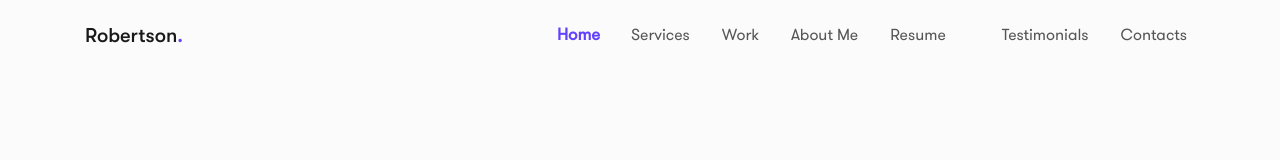
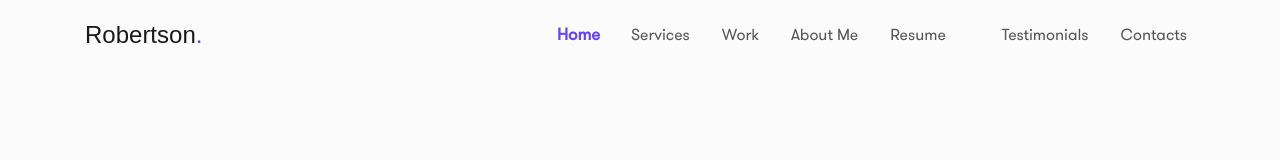
Before and after one commit to robertsonmorales/robertsonmorales.com, a React (Create React App) app: page / in a window 1280 px wide. Shown: the top 160 px of the page. Built offline with nearby package versions, Linux system fonts and the light colour scheme; some icons are missing.

Commit message:
update: new css rulesets

```diff
--- a/src/components/Header.jsx
+++ b/src/components/Header.jsx
@@ -15,7 +15,7 @@ class Header extends React.Component {
                 >
                     <div className="container from-nav mx-3 mx-md-auto">
                         <a className="navbar-brand border-0 bg-transparent outline-none" href="/">
-                            <div className="font-weight-500">
+                            <div className="h4 mb-0 font-weight-500 font-stack-1">
                             Robertson<span className="text-primary">.</span>
                             </div>
                         </a>
--- a/src/sass/_custom.scss
+++ b/src/sass/_custom.scss
@@ -18,7 +18,7 @@
 
 /* IMAGES */
 .img-fluid-extension{
-    object-fit: contain;
+    object-fit: fill;
     width: 110px;
     height: 110px;
 }
@@ -89,6 +89,10 @@
     }
 
     .card-body{
+        .card-title{
+            @extend .font-stack-1;
+        }
+
         .card-text{
             color: $text-muted;
         }
@@ -114,6 +118,8 @@
 .img-fluid-hovered{
     width: 100%;
     transition: all .4s ease;
+    // aspect-ratio: 1.32;
+    object-fit: fill;
 
     &:hover{
         opacity: .9;
@@ -123,7 +129,7 @@
 
 .screen-height{
     min-height: 100vh;
-    @extend .flexbox-center;
+    @extend .flexbox-center, .bg-primary--saturated;
 }
 
 .saturate{
@@ -135,6 +141,10 @@
     color: $primary;
 }
 
+.text-highlight{
+    @extend .font-stack-1;
+}
+
 .flexbox-works{
     align-items: center;
     flex-direction: column-reverse;
@@ -143,20 +153,21 @@
 
 // * Builth with ???
 .built-with{
+    list-style-type: none;
     display: flex;
     flex-wrap: wrap;
-}
-
-.built-with-using{
-    @extend .mt-2, .mr-2;
+    align-items: center;
+    justify-content: flex-start;
+    @extend .gap-sm, .mb-0;
 }
 // * ends here
 
 // * Works here
 .work-img-wrapper{
-    @extend .mb-4, .mb-md-0;
     border-radius: $card-radius;
     overflow: hidden;
+
+    @extend .mb-4, .mb-md-0;
 
     img{
         transition: all .4s ease-in-out;
@@ -168,29 +179,28 @@
 }
 
 .work-description{
-    @extend .text-muted;
+    color: $text-muted;
 }
 
 .work-action{
-    @extend .mt-4, .flexbox-start;
+    @extend .flexbox-start;
 }
 // * ends here
 
 // * Skills
 .skill-gallery{
-    display: flex;
-    align-items: center;
-    justify-content: center;
-    flex-wrap: wrap;
+    .skill-img{
+        transition: all 0.4s ease-in-out;
+        width: 110px;
+        height: 110px;
+        object-fit: contain;
+        aspect-ratio: 1 / 1;
 
-    .skill-img{
-        filter: saturate(0.1);
-        transition: filter 0.4s ease-in-out;
-        @extend .img-fluid, .img-fluid-extension;
+        @extend .p-4, .img-fluid, .img-fluid-extension;
 
-       &:hover{
-            filter: saturate(1);
-       }
+        &:hover{
+            transform: scale(1.1);
+        }
     }
 }
 // * ends here
@@ -219,7 +229,7 @@
 }
 
 .bg-primary--saturated{
-    background-color: unquote($primary + "22");
+    background-color: unquote($yellow + "05");
 }
 
 .my-avatar{
@@ -286,6 +296,7 @@
 
 .font-stack-1{
     font-family: $font-stack-1 !important;
+    letter-spacing: .4px;
 }
 
 .border-top-left-radius{
@@ -386,21 +397,6 @@
     @extend .bg-primary;
 }
 
-#carouselOnlineBanking > .carousel-indicators li,
-#carouselTravelBuddy > .carousel-indicators li,
-#carouselCareerSpace > .carousel-indicators li,
-#carouselTimeboard > .carousel-indicators li{
-    background-color: $light;
-    opacity: 1;
-}
-
-#carouselOnlineBanking > .carousel-indicators li.active,
-#carouselTravelBuddy > .carousel-indicators li.active,
-#carouselCareerSpace > .carousel-indicators li.active,
-#carouselTimeboard > .carousel-indicators li.active{
-    @extend .bg-primary;
-}
-
 .carousel-navigators{
     // background-image: linear-gradient(to bottom, #ffffff10 0%, #ffffff10 0%, #ffffff10 0%, #00000040 100%);
     display: flex;
@@ -442,12 +438,17 @@
     height: 60px;
     border-radius: 100%;
     @extend .flexbox-center;
+
+    img{
+        width: 60px;
+        height: 60px;
+        aspect-ratio: 1 / 1;
+    }
 }
 
 .testimonial-quote{
-    line-height: 37px;
-    font-size: 24px;
-    font-weight: 400;
+    font-size: 20px;
+    font-weight: normal;
 }
 
 .testimonial--highlight{
@@ -461,6 +462,18 @@
 
 .gap-x-base{
     row-gap: 16px;
+}
+
+.gap-x-sm{
+    row-gap: 12px;
+}
+
+.gap-base{
+    gap: 16px;
+}
+
+.gap-sm{
+    gap: 8px;
 }
 
 .btn-contact{
@@ -507,7 +520,7 @@
 }
 
 .background-img{
-    background-image: linear-gradient(to right, #4e31cd55, #6440ff33), url("../images/bg.jpg");
+    background-image: url("../images/bg.svg");
     background-position: left;
     background-size: cover;
 }
--- a/src/sass/_font.scss
+++ b/src/sass/_font.scss
@@ -1,4 +1,2 @@
-// @import "fonts/google_sans";
-// @import "fonts/libre_baskerville";
-// @import "fonts/poppins";
+@import "fonts/poppins";
 @import "fonts/GT_Walsheim";
--- a/src/sass/_variables.scss
+++ b/src/sass/_variables.scss
@@ -1,15 +1,16 @@
-$body-bg: #fbfbfb;
+@import url('https://fonts.googleapis.com/css2?family=DM+Serif+Display&display=swap');
+
+$body-bg: #fafafa; // fafafa
 $primary: #6440ff;
 $secondary: #4e31cd;
-$light: #f3f3f3 !default;
+$light: #f3f3f3 !default; // f3f3f3
 $dark: #131b23 !default;
-$text-muted: #555;
-
-$saturated_primary: #6440ff15;
+$white: #fff;
+$text-muted: #626970;
 // blue : 4285f4;
 // green: 34a853;
 //  red: ea4335
-// yellow: fbbc05
+$yellow: #DBFF40;
 
 $theme-colors: (
     'primary': $primary,
@@ -21,7 +22,7 @@ $theme-colors: (
 $font-bold: 'GT Walsheim Bold', sans-serif;
 $font-medium: 'GT Walsheim Medium', sans-serif;
 $font-stack: 'GT Walsheim Regular', 'Poppins', sans-serif;
-$font-stack-1: 'Libre Baskerville', sans-serif;
+$font-stack-1: 'DM Serif Display', sans-serif;
 $font-size: 16px; // 0.875rem;
 $font-size-sm: 14px;
 
--- /dev/null
+++ b/src/sass/fonts/_poppins.scss
@@ -0,0 +1,162 @@
+/* devanagari */
+@font-face {
+    font-family: 'Poppins';
+    font-style: normal;
+    font-weight: 400;
+    font-display: swap;
+    src: url(https://fonts.gstatic.com/s/poppins/v15/pxiEyp8kv8JHgFVrJJbecmNE.woff2) format('woff2');
+    unicode-range: U+0900-097F, U+1CD0-1CF6, U+1CF8-1CF9, U+200C-200D, U+20A8, U+20B9, U+25CC, U+A830-A839, U+A8E0-A8FB;
+  }
+  /* latin-ext */
+  @font-face {
+    font-family: 'Poppins';
+    font-style: normal;
+    font-weight: 400;
+    font-display: swap;
+    src: url(https://fonts.gstatic.com/s/poppins/v15/pxiEyp8kv8JHgFVrJJnecmNE.woff2) format('woff2');
+    unicode-range: U+0100-024F, U+0259, U+1E00-1EFF, U+2020, U+20A0-20AB, U+20AD-20CF, U+2113, U+2C60-2C7F, U+A720-A7FF;
+  }
+  /* latin */
+  @font-face {
+    font-family: 'Poppins';
+    font-style: normal;
+    font-weight: 400;
+    font-display: swap;
+    src: url(https://fonts.gstatic.com/s/poppins/v15/pxiEyp8kv8JHgFVrJJfecg.woff2) format('woff2');
+    unicode-range: U+0000-00FF, U+0131, U+0152-0153, U+02BB-02BC, U+02C6, U+02DA, U+02DC, U+2000-206F, U+2074, U+20AC, U+2122, U+2191, U+2193, U+2212, U+2215, U+FEFF, U+FFFD;
+  }
+  /* devanagari */
+  @font-face {
+    font-family: 'Poppins';
+    font-style: normal;
+    font-weight: 500;
+    font-display: swap;
+    src: url(https://fonts.gstatic.com/s/poppins/v15/pxiByp8kv8JHgFVrLGT9Z11lFc-K.woff2) format('woff2');
+    unicode-range: U+0900-097F, U+1CD0-1CF6, U+1CF8-1CF9, U+200C-200D, U+20A8, U+20B9, U+25CC, U+A830-A839, U+A8E0-A8FB;
+  }
+  /* latin-ext */
+  @font-face {
+    font-family: 'Poppins';
+    font-style: normal;
+    font-weight: 500;
+    font-display: swap;
+    src: url(https://fonts.gstatic.com/s/poppins/v15/pxiByp8kv8JHgFVrLGT9Z1JlFc-K.woff2) format('woff2');
+    unicode-range: U+0100-024F, U+0259, U+1E00-1EFF, U+2020, U+20A0-20AB, U+20AD-20CF, U+2113, U+2C60-2C7F, U+A720-A7FF;
+  }
+  /* latin */
+  @font-face {
+    font-family: 'Poppins';
+    font-style: normal;
+    font-weight: 500;
+    font-display: swap;
+    src: url(https://fonts.gstatic.com/s/poppins/v15/pxiByp8kv8JHgFVrLGT9Z1xlFQ.woff2) format('woff2');
+    unicode-range: U+0000-00FF, U+0131, U+0152-0153, U+02BB-02BC, U+02C6, U+02DA, U+02DC, U+2000-206F, U+2074, U+20AC, U+2122, U+2191, U+2193, U+2212, U+2215, U+FEFF, U+FFFD;
+  }
+  /* devanagari */
+  @font-face {
+    font-family: 'Poppins';
+    font-style: normal;
+    font-weight: 600;
+    font-display: swap;
+    src: url(https://fonts.gstatic.com/s/poppins/v15/pxiByp8kv8JHgFVrLEj6Z11lFc-K.woff2) format('woff2');
+    unicode-range: U+0900-097F, U+1CD0-1CF6, U+1CF8-1CF9, U+200C-200D, U+20A8, U+20B9, U+25CC, U+A830-A839, U+A8E0-A8FB;
+  }
+  /* latin-ext */
+  @font-face {
+    font-family: 'Poppins';
+    font-style: normal;
+    font-weight: 600;
+    font-display: swap;
+    src: url(https://fonts.gstatic.com/s/poppins/v15/pxiByp8kv8JHgFVrLEj6Z1JlFc-K.woff2) format('woff2');
+    unicode-range: U+0100-024F, U+0259, U+1E00-1EFF, U+2020, U+20A0-20AB, U+20AD-20CF, U+2113, U+2C60-2C7F, U+A720-A7FF;
+  }
+  /* latin */
+  @font-face {
+    font-family: 'Poppins';
+    font-style: normal;
+    font-weight: 600;
+    font-display: swap;
+    src: url(https://fonts.gstatic.com/s/poppins/v15/pxiByp8kv8JHgFVrLEj6Z1xlFQ.woff2) format('woff2');
+    unicode-range: U+0000-00FF, U+0131, U+0152-0153, U+02BB-02BC, U+02C6, U+02DA, U+02DC, U+2000-206F, U+2074, U+20AC, U+2122, U+2191, U+2193, U+2212, U+2215, U+FEFF, U+FFFD;
+  }
+  /* devanagari */
+  @font-face {
+    font-family: 'Poppins';
+    font-style: normal;
+    font-weight: 700;
+    font-display: swap;
+    src: url(https://fonts.gstatic.com/s/poppins/v15/pxiByp8kv8JHgFVrLCz7Z11lFc-K.woff2) format('woff2');
+    unicode-range: U+0900-097F, U+1CD0-1CF6, U+1CF8-1CF9, U+200C-200D, U+20A8, U+20B9, U+25CC, U+A830-A839, U+A8E0-A8FB;
+  }
+  /* latin-ext */
+  @font-face {
+    font-family: 'Poppins';
+    font-style: normal;
+    font-weight: 700;
+    font-display: swap;
+    src: url(https://fonts.gstatic.com/s/poppins/v15/pxiByp8kv8JHgFVrLCz7Z1JlFc-K.woff2) format('woff2');
+    unicode-range: U+0100-024F, U+0259, U+1E00-1EFF, U+2020, U+20A0-20AB, U+20AD-20CF, U+2113, U+2C60-2C7F, U+A720-A7FF;
+  }
+  /* latin */
+  @font-face {
+    font-family: 'Poppins';
+    font-style: normal;
+    font-weight: 700;
+    font-display: swap;
+    src: url(https://fonts.gstatic.com/s/poppins/v15/pxiByp8kv8JHgFVrLCz7Z1xlFQ.woff2) format('woff2');
+    unicode-range: U+0000-00FF, U+0131, U+0152-0153, U+02BB-02BC, U+02C6, U+02DA, U+02DC, U+2000-206F, U+2074, U+20AC, U+2122, U+2191, U+2193, U+2212, U+2215, U+FEFF, U+FFFD;
+  }
+  /* devanagari */
+  @font-face {
+    font-family: 'Poppins';
+    font-style: normal;
+    font-weight: 800;
+    font-display: swap;
+    src: url(https://fonts.gstatic.com/s/poppins/v15/pxiByp8kv8JHgFVrLDD4Z11lFc-K.woff2) format('woff2');
+    unicode-range: U+0900-097F, U+1CD0-1CF6, U+1CF8-1CF9, U+200C-200D, U+20A8, U+20B9, U+25CC, U+A830-A839, U+A8E0-A8FB;
+  }
+  /* latin-ext */
+  @font-face {
+    font-family: 'Poppins';
+    font-style: normal;
+    font-weight: 800;
+    font-display: swap;
+    src: url(https://fonts.gstatic.com/s/poppins/v15/pxiByp8kv8JHgFVrLDD4Z1JlFc-K.woff2) format('woff2');
+    unicode-range: U+0100-024F, U+0259, U+1E00-1EFF, U+2020, U+20A0-20AB, U+20AD-20CF, U+2113, U+2C60-2C7F, U+A720-A7FF;
+  }
+  /* latin */
+  @font-face {
+    font-family: 'Poppins';
+    font-style: normal;
+    font-weight: 800;
+    font-display: swap;
+    src: url(https://fonts.gstatic.com/s/poppins/v15/pxiByp8kv8JHgFVrLDD4Z1xlFQ.woff2) format('woff2');
+    unicode-range: U+0000-00FF, U+0131, U+0152-0153, U+02BB-02BC, U+02C6, U+02DA, U+02DC, U+2000-206F, U+2074, U+20AC, U+2122, U+2191, U+2193, U+2212, U+2215, U+FEFF, U+FFFD;
+  }
+  /* devanagari */
+  @font-face {
+    font-family: 'Poppins';
+    font-style: normal;
+    font-weight: 900;
+    font-display: swap;
+    src: url(https://fonts.gstatic.com/s/poppins/v15/pxiByp8kv8JHgFVrLBT5Z11lFc-K.woff2) format('woff2');
+    unicode-range: U+0900-097F, U+1CD0-1CF6, U+1CF8-1CF9, U+200C-200D, U+20A8, U+20B9, U+25CC, U+A830-A839, U+A8E0-A8FB;
+  }
+  /* latin-ext */
+  @font-face {
+    font-family: 'Poppins';
+    font-style: normal;
+    font-weight: 900;
+    font-display: swap;
+    src: url(https://fonts.gstatic.com/s/poppins/v15/pxiByp8kv8JHgFVrLBT5Z1JlFc-K.woff2) format('woff2');
+    unicode-range: U+0100-024F, U+0259, U+1E00-1EFF, U+2020, U+20A0-20AB, U+20AD-20CF, U+2113, U+2C60-2C7F, U+A720-A7FF;
+  }
+  /* latin */
+  @font-face {
+    font-family: 'Poppins';
+    font-style: normal;
+    font-weight: 900;
+    font-display: swap;
+    src: url(https://fonts.gstatic.com/s/poppins/v15/pxiByp8kv8JHgFVrLBT5Z1xlFQ.woff2) format('woff2');
+    unicode-range: U+0000-00FF, U+0131, U+0152-0153, U+02BB-02BC, U+02C6, U+02DA, U+02DC, U+2000-206F, U+2074, U+20AC, U+2122, U+2191, U+2193, U+2212, U+2215, U+FEFF, U+FFFD;
+  }
```
Also changed, not shown: src/sass/_overwrite.scss (+19 -15 lines), src/sass/_status.scss (deleted, +0 -17 lines).
